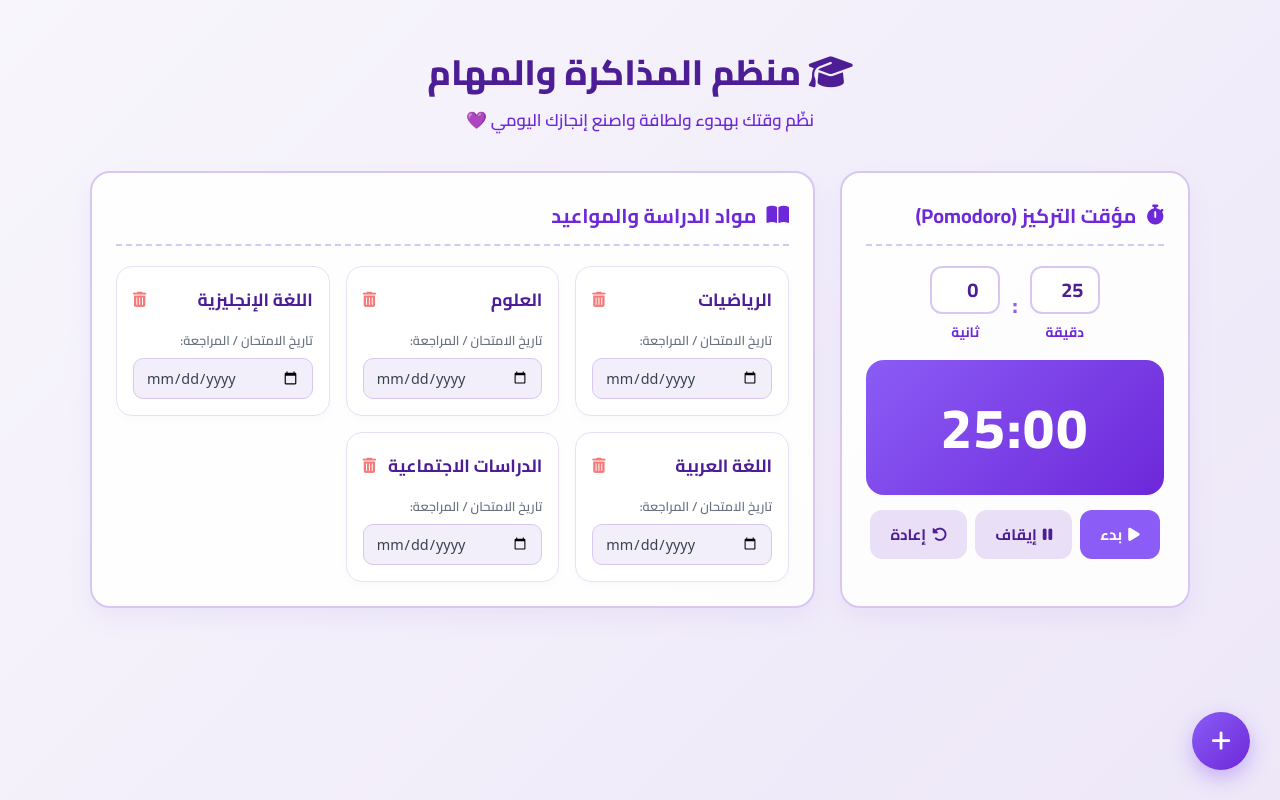
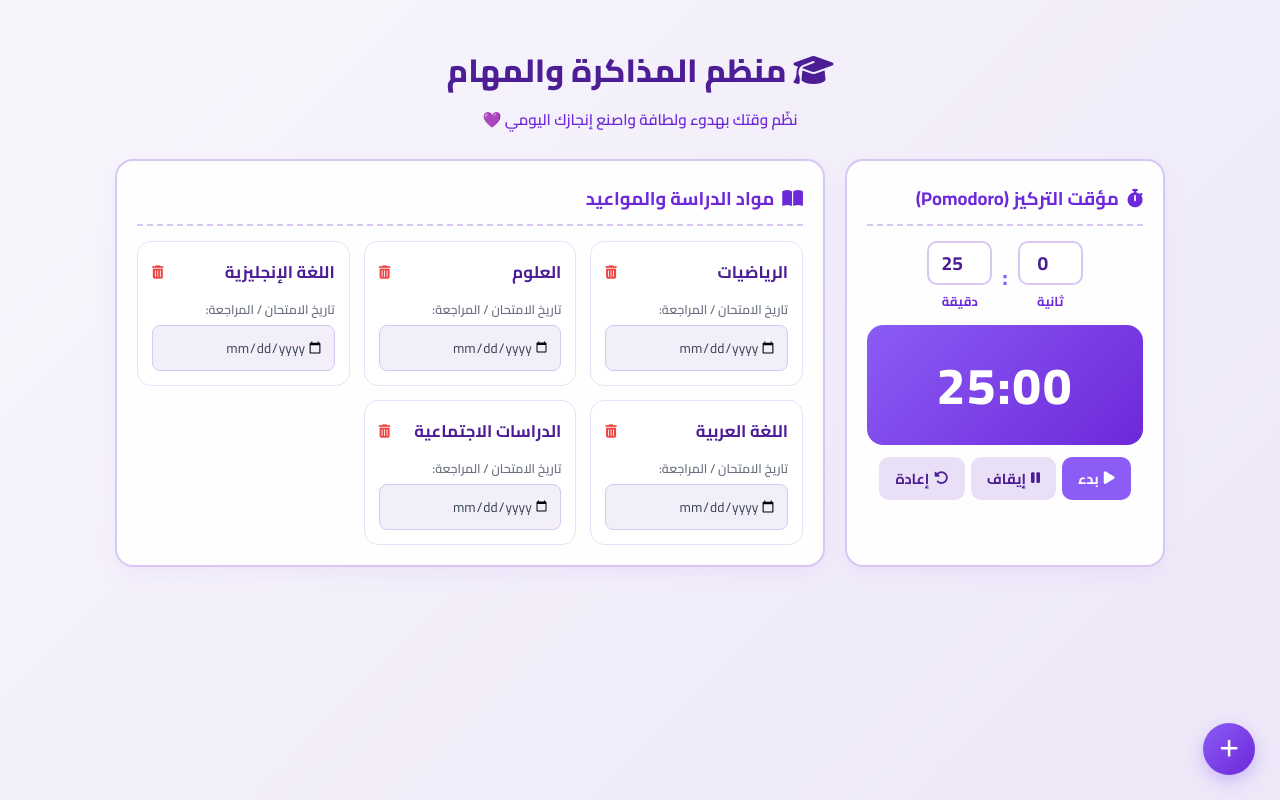
Before and after one commit to hafsa00beep/study-planner-app, a plain HTML site: page index.html in a window 1280 px wide. Drawn offline with nearby package versions, Linux system fonts and the light colour scheme.

Commit message:
Update index.html

```diff
--- a/index.html
+++ b/index.html
@@ -10,7 +10,7 @@
     <link href="https://fonts.googleapis.com/css2?family=Cairo:wght@400;600;700;800&display=swap" rel="stylesheet">
     <!-- مكتبة الأيقونات Font Awesome -->
     <link rel="stylesheet" href="https://cdnjs.cloudflare.com/ajax/libs/font-awesome/6.4.0/css/all.min.css">
-    <!-- مكتبة التأثيرات والبريق Canvas Confetti -->
+    <!-- مكتبة الاحتفال Canvas Confetti -->
     <script src="https://cdn.jsdelivr.net/npm/canvas-confetti@1.6.0/dist/confetti.browser.min.js"></script>
 
     <style>
@@ -38,66 +38,63 @@
             background: linear-gradient(135deg, #f8f6fc 0%, #ede7f8 100%);
             color: var(--text-dark);
             min-height: 100vh;
-            padding: 50px 20px 100px 20px;
+            padding: 40px 15px 80px 15px;
         }
 
-        /* ضبط الهيدر العلوي بشكل كامل */
         header {
             text-align: center;
-            margin-bottom: 35px;
+            margin-bottom: 25px;
             width: 100%;
-            display: block;
         }
 
         header h1 {
             color: var(--purple-deep);
-            font-size: 2.2rem;
+            font-size: 2rem;
             font-weight: 800;
-            margin-bottom: 8px;
-            line-height: 1.3;
+            margin-bottom: 5px;
         }
 
         header p {
             color: var(--purple-dark);
-            font-size: 1.05rem;
+            font-size: 0.95rem;
             font-weight: 600;
         }
 
         .main-container {
-            max-width: 1100px;
+            max-width: 1050px;
             margin: 0 auto;
             display: grid;
             grid-template-columns: 1fr;
-            gap: 25px;
+            gap: 20px;
         }
 
         @media (min-width: 850px) {
             .main-container {
-                grid-template-columns: 350px 1fr;
+                grid-template-columns: 320px 1fr;
             }
         }
 
         .card {
-            background: rgba(255, 255, 255, 0.92);
+            background: rgba(255, 255, 255, 0.95);
             border: 2px solid var(--lavender-main);
-            border-radius: 20px;
-            padding: 24px;
-            box-shadow: 0 10px 25px rgba(139, 92, 246, 0.08);
+            border-radius: 18px;
+            padding: 20px;
+            box-shadow: 0 8px 20px rgba(139, 92, 246, 0.06);
         }
 
         .card-title {
             color: var(--purple-dark);
-            font-size: 1.25rem;
+            font-size: 1.15rem;
             font-weight: 700;
-            margin-bottom: 20px;
+            margin-bottom: 15px;
             display: flex;
             align-items: center;
-            gap: 10px;
+            gap: 8px;
             border-bottom: 2px dashed var(--lavender-main);
-            padding-bottom: 10px;
+            padding-bottom: 8px;
         }
 
-        /* قسم المؤقت */
+        /* المؤقت */
         .timer-section {
             text-align: center;
         }
@@ -106,8 +103,9 @@
             display: flex;
             justify-content: center;
             align-items: center;
-            gap: 12px;
-            margin-bottom: 15px;
+            gap: 10px;
+            margin-bottom: 12px;
+            direction: ltr;
         }
 
         .input-group {
@@ -117,57 +115,53 @@
         }
 
         .input-group label {
-            font-size: 0.85rem;
+            font-size: 0.8rem;
             font-weight: 700;
             color: var(--purple-dark);
-            margin-top: 5px;
+            margin-top: 4px;
         }
 
         .timer-inputs-wrapper input {
-            width: 70px;
-            height: 48px;
+            width: 65px;
+            height: 44px;
             border: 2px solid var(--lavender-main);
-            border-radius: 12px;
+            border-radius: 10px;
             text-align: center;
-            font-size: 1.25rem;
+            font-size: 1.2rem;
             font-weight: 700;
             color: var(--purple-deep);
             outline: none;
             background: var(--white);
         }
 
-        .timer-inputs-wrapper input:focus {
-            border-color: var(--purple-accent);
-        }
-
         .timer-display {
             background: linear-gradient(135deg, var(--purple-accent), var(--purple-dark));
             color: var(--white);
-            font-size: 3.5rem;
+            font-size: 3.2rem;
             font-weight: 800;
-            padding: 15px;
-            border-radius: 18px;
-            margin: 15px 0;
+            padding: 12px;
+            border-radius: 16px;
+            margin: 12px 0;
             letter-spacing: 2px;
             direction: ltr;
         }
 
         .timer-controls {
             display: flex;
-            gap: 8px;
+            gap: 6px;
             justify-content: center;
         }
 
         .btn {
-            padding: 10px 20px;
+            padding: 8px 16px;
             border: none;
-            border-radius: 12px;
-            font-size: 0.95rem;
+            border-radius: 10px;
+            font-size: 0.9rem;
             font-weight: 700;
             cursor: pointer;
             display: flex;
             align-items: center;
-            gap: 6px;
+            gap: 5px;
         }
 
         .btn-primary {
@@ -175,71 +169,44 @@
             color: var(--white);
         }
 
-        .btn-primary:hover {
-            background: var(--purple-dark);
-        }
-
         .btn-secondary {
             background: var(--lavender-card);
             color: var(--purple-deep);
         }
 
-        .btn-secondary:hover {
-            background: var(--lavender-main);
+        .congrats-box {
+            display: none;
+            margin-top: 15px;
+            padding: 15px;
+            background: linear-gradient(135deg, #7c3aed, #4c1d95);
+            color: var(--white);
+            border-radius: 14px;
         }
 
-        .congrats-box {
-            display: none;
-            margin-top: 18px;
-            padding: 18px;
-            background: linear-gradient(135deg, #7c3aed, #4c1d95);
-            color: var(--white);
-            border-radius: 16px;
-            box-shadow: 0 8px 20px rgba(124, 58, 237, 0.3);
-        }
-
-        .congrats-box h3 {
-            font-size: 1.5rem;
-            color: var(--white);
-            font-weight: 800;
-            margin-bottom: 4px;
-        }
-
-        .congrats-box p {
-            font-size: 0.95rem;
-            color: #f3e8ff;
-            font-weight: 600;
-        }
-
-        /* شبكة المواد وإصلاح خطوط التاريخ */
+        /* شبكة المواد وإصلاح خطوط التاريخ والمعكوسات */
         .subjects-grid {
             display: grid;
-            grid-template-columns: repeat(auto-fill, minmax(210px, 1fr));
-            gap: 16px;
+            grid-template-columns: repeat(auto-fill, minmax(200px, 1fr));
+            gap: 14px;
         }
 
         .subject-card {
             background: var(--white);
             border: 1.5px solid var(--lavender-card);
-            border-radius: 16px;
-            padding: 16px;
-            box-shadow: 0 4px 10px rgba(0,0,0,0.02);
-        }
-
-        .subject-card:hover {
-            border-color: var(--purple-accent);
+            border-radius: 14px;
+            padding: 14px;
         }
 
         .subject-header {
             display: flex;
             justify-content: space-between;
             align-items: center;
-            margin-bottom: 12px;
+            margin-bottom: 10px;
         }
 
         .subject-name {
             font-weight: 700;
-            font-size: 1.1rem;
+            font-size: 1.05rem;
             color: var(--purple-deep);
         }
 
@@ -248,56 +215,47 @@
             border: none;
             color: #ef4444;
             cursor: pointer;
-            font-size: 0.95rem;
-            opacity: 0.7;
-        }
-
-        .delete-btn:hover {
-            opacity: 1;
         }
 
         .date-picker-group {
             display: flex;
             flex-direction: column;
-            gap: 6px;
+            gap: 4px;
         }
 
         .date-picker-group label {
-            font-size: 0.8rem;
+            font-size: 0.78rem;
             color: var(--text-muted);
             font-weight: 600;
         }
 
-        /* إصلاح حقل الإدخال للتاريخ تماماً */
-        .date-picker-group input[type="date"] {
-            padding: 9px 12px;
+        /* حل مشكلة الحروف المعكوسة تماماً عبر تعيين اتجاه التاريخ وسياقه */
+        .custom-date-input {
+            width: 100%;
+            padding: 8px 10px;
             border: 1.5px solid var(--lavender-main);
-            border-radius: 10px;
-            font-size: 0.9rem;
+            border-radius: 8px;
+            font-size: 0.85rem;
             color: var(--text-dark);
             background: var(--lavender-bg);
             outline: none;
-            font-family: system-ui, -apple-system, sans-serif; /* منع تشوه رموز التاريخ */
+            direction: ltr !important;
+            text-align: right;
+            font-family: 'Cairo', sans-serif;
         }
 
-        .date-picker-group input[type="date"]:focus {
-            border-color: var(--purple-accent);
-            background: var(--white);
-        }
-
-        /* الزر العائم */
         .fab {
             position: fixed;
-            bottom: 30px;
-            right: 30px;
-            width: 58px;
-            height: 58px;
+            bottom: 25px;
+            right: 25px;
+            width: 52px;
+            height: 52px;
             border-radius: 50%;
             background: linear-gradient(135deg, var(--purple-accent), var(--purple-dark));
             color: var(--white);
             border: none;
-            font-size: 1.4rem;
-            box-shadow: 0 8px 20px rgba(139, 92, 246, 0.4);
+            font-size: 1.3rem;
+            box-shadow: 0 6px 16px rgba(139, 92, 246, 0.35);
             cursor: pointer;
             display: flex;
             justify-content: center;
@@ -305,16 +263,12 @@
             z-index: 100;
         }
 
-        .fab:hover {
-            transform: scale(1.08);
-        }
-
         .modal {
             display: none;
             position: fixed;
             top: 0; left: 0; width: 100%; height: 100%;
             background: rgba(15, 23, 42, 0.4);
-            backdrop-filter: blur(4px);
+            backdrop-filter: blur(3px);
             justify-content: center;
             align-items: center;
             z-index: 1000;
@@ -322,23 +276,18 @@
 
         .modal-content {
             background: var(--white);
-            padding: 24px;
-            border-radius: 20px;
+            padding: 20px;
+            border-radius: 16px;
             width: 90%;
-            max-width: 380px;
-        }
-
-        .modal-content h3 {
-            color: var(--purple-deep);
-            margin-bottom: 12px;
+            max-width: 360px;
         }
 
         .modal-content input[type="text"] {
             width: 100%;
             padding: 10px;
             border: 2px solid var(--lavender-main);
-            border-radius: 10px;
-            margin-bottom: 15px;
+            border-radius: 8px;
+            margin: 12px 0;
             outline: none;
         }
 
@@ -358,18 +307,17 @@
 
     <div class="main-container">
 
-        <!-- المؤقت -->
         <div class="card timer-section">
             <div class="card-title"><i class="fa-solid fa-stopwatch"></i> مؤقت التركيز (Pomodoro)</div>
 
             <div class="timer-inputs-wrapper">
                 <div class="input-group">
-                    <input type="number" id="inputMinutes" min="0" max="180" value="25" onchange="updateTimerFromInputs()">
+                    <input type="number" id="inputMinutes" min="0" max="180" value="25" oninput="handleInputChange()">
                     <label>دقيقة</label>
                 </div>
                 <span style="font-size: 1.4rem; font-weight:bold; color:var(--purple-accent);">:</span>
                 <div class="input-group">
-                    <input type="number" id="inputSeconds" min="0" max="59" value="0" onchange="updateTimerFromInputs()">
+                    <input type="number" id="inputSeconds" min="0" max="59" value="0" oninput="handleInputChange()">
                     <label>ثانية</label>
                 </div>
             </div>
@@ -388,7 +336,6 @@
             </div>
         </div>
 
-        <!-- المواد -->
         <div class="card">
             <div class="card-title"><i class="fa-solid fa-book-open"></i> مواد الدراسة والمواعيد</div>
             <div class="subjects-grid" id="subjectsGrid"></div>
@@ -396,7 +343,6 @@
 
     </div>
 
-    <!-- الزر العائم -->
     <button class="fab" onclick="openAddSubjectModal()" title="إضافة مادة جديدة">
         <i class="fa-solid fa-plus"></i>
     </button>
@@ -426,7 +372,7 @@
         let totalSeconds = 25 * 60;
         let isRunning = false;
 
-        // تحميل البيانات المحفوظة فور فتح الموقع
+        // تحميل البيانات المحفوظة فور فتح الصفحة
         window.onload = function() {
             const savedSubjects = localStorage.getItem("hafsa_study_planner_subjects");
             if (savedSubjects) {
@@ -436,7 +382,7 @@
                 saveSubjects();
             }
             renderSubjects();
-            updateTimerFromInputs();
+            resetTimer();
         };
 
         function saveSubjects() {
@@ -457,7 +403,7 @@
                     </div>
                     <div class="date-picker-group">
                         <label>تاريخ الامتحان / المراجعة:</label>
-                        <input type="date" value="${subject.date || ''}" onchange="updateSubjectDate(${subject.id}, this.value)">
+                        <input type="date" class="custom-date-input" value="${subject.date || ''}" onchange="updateSubjectDate(${subject.id}, this.value)">
                     </div>
                 `;
                 grid.appendChild(card);
@@ -468,7 +414,7 @@
             const sub = subjects.find(s => s.id === id);
             if (sub) {
                 sub.date = newDate;
-                saveSubjects(); // حفظ التعديل فورياً في ذاكرة المتصفح
+                saveSubjects(); // حفظ مباشر ومضمون في localStorage
             }
         }
 
@@ -502,12 +448,14 @@
             }
         }
 
-        // تحديث أرقام المؤقت من المدخلات مباشرة
-        function updateTimerFromInputs() {
-            if (isRunning) return;
-            const mInput = parseInt(document.getElementById("inputMinutes").value) || 0;
-            const sInput = parseInt(document.getElementById("inputSeconds").value) || 0;
-            totalSeconds = (mInput * 60) + sInput;
+        // الاستجابة الفورية لتغيير أرقام الدقائق أو الثواني
+        function handleInputChange() {
+            if (isRunning) {
+                pauseTimer(); // إيقاف العد تلقائياً إذا عدل المستخدم الرقم أثناء العمل
+            }
+            const m = parseInt(document.getElementById("inputMinutes").value) || 0;
+            const s = parseInt(document.getElementById("inputSeconds").value) || 0;
+            totalSeconds = (m * 60) + s;
             updateTimerDisplay();
         }
 
@@ -521,11 +469,14 @@
         function startTimer() {
             if (isRunning) return;
 
-            // أخذ القيم من المدخلات فور الدوس على بدء
-            const mInput = parseInt(document.getElementById("inputMinutes").value) || 0;
-            const sInput = parseInt(document.getElementById("inputSeconds").value) || 0;
+            // أخذ الأرقام المكتوبة حالياً في الخانات
+            const m = parseInt(document.getElementById("inputMinutes").value) || 0;
+            const s = parseInt(document.getElementById("inputSeconds").value) || 0;
 
-            totalSeconds = (mInput * 60) + sInput;
+            // تحديث القيمة إذا كان المؤقت متوقفاً أو انتهى
+            if (totalSeconds <= 0 || !timerInterval) {
+                totalSeconds = (m * 60) + s;
+            }
 
             if (totalSeconds <= 0) return;
 
@@ -553,7 +504,10 @@
 
         function resetTimer() {
             pauseTimer();
-            updateTimerFromInputs();
+            const m = parseInt(document.getElementById("inputMinutes").value) || 0;
+            const s = parseInt(document.getElementById("inputSeconds").value) || 0;
+            totalSeconds = (m * 60) + s;
+            updateTimerDisplay();
             document.getElementById("congratsBox").style.display = "none";
         }
 
```
